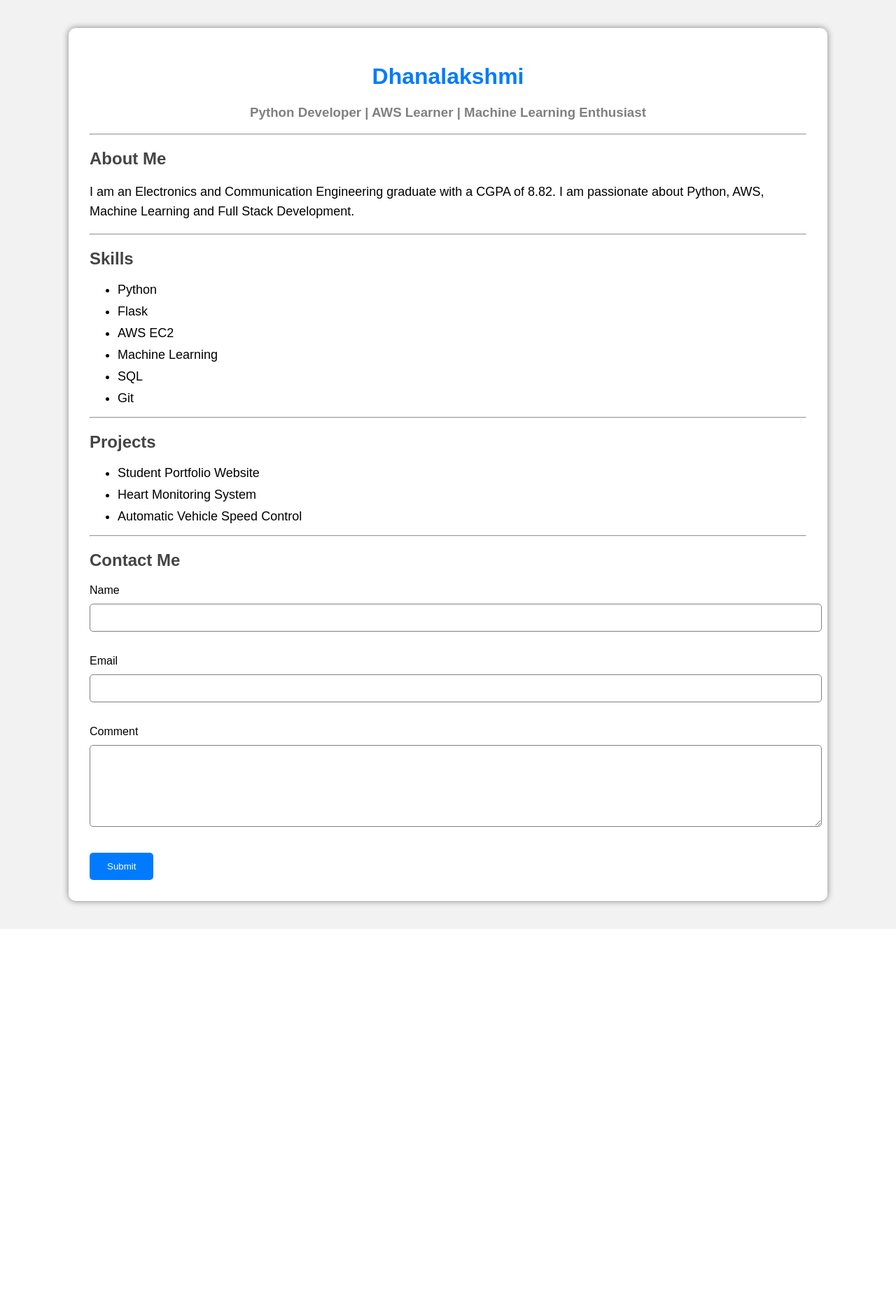
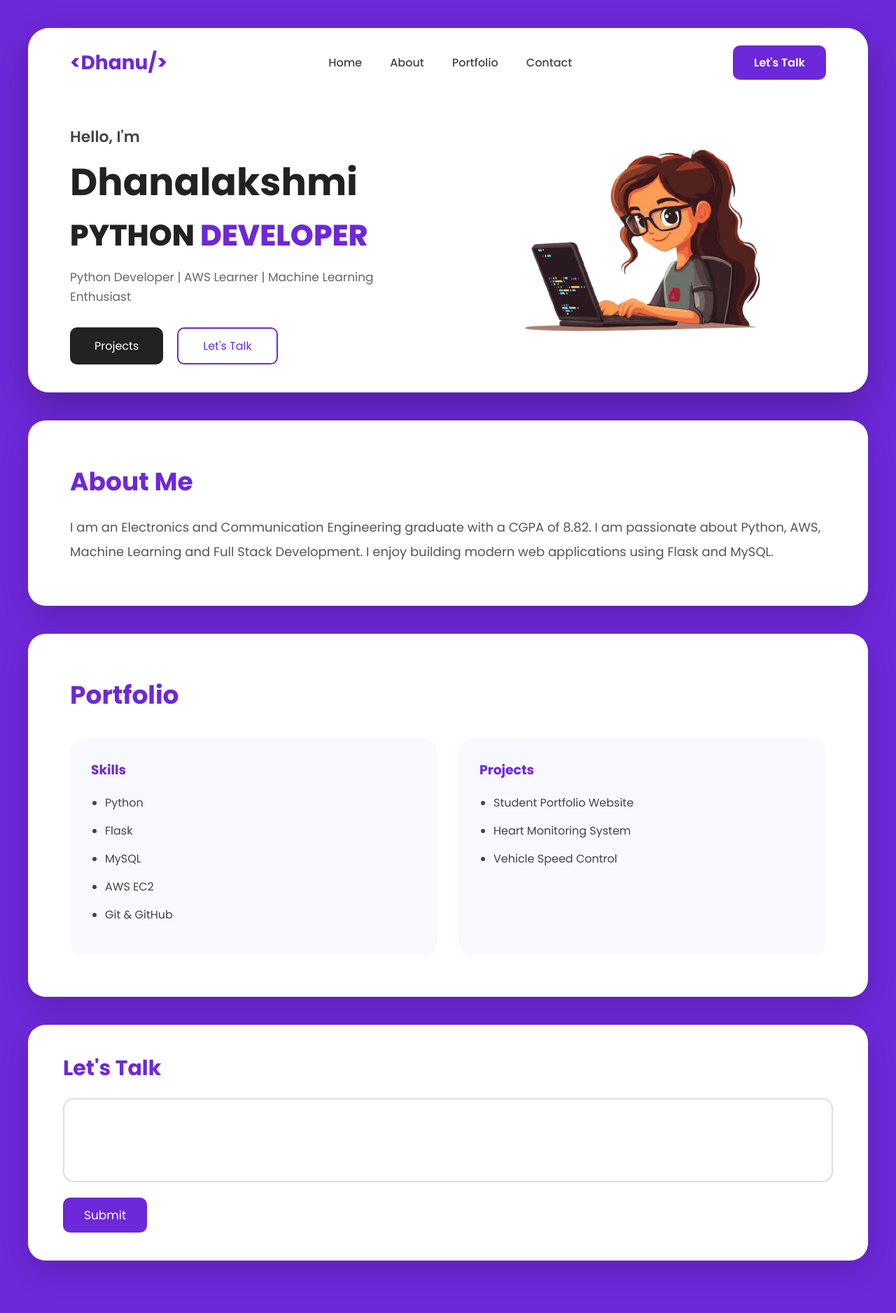
Before and after one commit to Chejarladhanu18/StudentPortfolio, a Flask app: page / in a window 1280 px wide. Shown: the whole page at 70% size. Before the commit the page ends 1328 px from the top, so only its background shows below. Run offline with Flask 3, Linux system fonts and the light colour scheme.

Commit message:
Updated portfolio UI with modern landing page

```diff
--- a/app.py
+++ b/app.py
@@ -10,13 +10,11 @@ def home():
 @app.route("/comment", methods=["POST"])
 def comment():
 
-    name = request.form["name"]
-    email = request.form["email"]
     comment = request.form["comment"]
 
-    save_comment(name, email, comment)
+    save_comment(comment)
 
     return "<h2>Thank You! Your comment has been saved.</h2><br><a href='/'>Go Back</a>"
 
 if __name__ == "__main__":
-    app.run(host="0.0.0.0", port=5000, debug=True)
+    app.run(debug=True)
--- a/static/style.css
+++ b/static/style.css
@@ -1,62 +1,412 @@
-body{
-    background:#f2f2f2;
-    font-family:Arial, Helvetica, sans-serif;
+/* Google Font */
+
+@import url('https://fonts.googleapis.com/css2?family=Poppins:wght@300;400;500;600;700;800&display=swap');
+
+*{
     margin:0;
     padding:0;
+    box-sizing:border-box;
+    font-family:'Poppins',sans-serif;
+    scroll-behavior:smooth;
 }
 
-.container{
-    width:80%;
-    margin:40px auto;
-    background:white;
-    padding:30px;
-    border-radius:10px;
-    box-shadow:0px 0px 10px gray;
+body{
+    background:#6d28d9;
+    padding:40px;
 }
 
-h1{
-    color:#007BFF;
-    text-align:center;
+/* Main Container */
+
+.main-container{
+
+    max-width:1200px;
+    margin:auto;
+    background:#fff;
+    border-radius:30px;
+    overflow:hidden;
+    box-shadow:0 20px 50px rgba(0,0,0,.25);
+
 }
 
-h2{
-    color:#444;
+/* Navbar */
+
+nav{
+
+    display:flex;
+    justify-content:space-between;
+    align-items:center;
+    padding:25px 60px;
+
 }
 
-h3{
-    text-align:center;
-    color:gray;
+.logo{
+
+    font-size:28px;
+    font-weight:700;
+    color:#6d28d9;
+
 }
 
-p{
-    font-size:18px;
-    line-height:28px;
+nav ul{
+
+    list-style:none;
+    display:flex;
+    gap:40px;
+
 }
 
-ul li{
-    margin:10px 0;
-    font-size:18px;
+nav ul li a{
+
+    text-decoration:none;
+    color:#444;
+    font-weight:500;
+    transition:.3s;
+
 }
 
-input, textarea{
+nav ul li a:hover{
+
+    color:#6d28d9;
+
+}
+
+.talk-btn{
+
+    text-decoration:none;
+    background:#6d28d9;
+    color:white;
+    padding:12px 30px;
+    border-radius:10px;
+    font-weight:600;
+    transition:.3s;
+
+}
+
+.talk-btn:hover{
+
+    background:#4f1bb5;
+
+}
+
+/* Hero Section */
+
+.hero{
+    display:flex;
+    justify-content:space-between;
+    align-items:center;
+    padding:40px 60px;
+    gap:40px;
+}
+
+.left{
+
+    flex:1;
+
+}
+
+.left h3{
+    font-size:22px;
+    color:#444;
+    font-weight:600;
+}
+
+.left h1{
+    font-size:54px;
+    margin:8px 0;
+    color:#222;
+    font-weight:700;
+}
+
+.left h2{
+    font-size:42px;
+    color:#222;
+    margin-bottom:18px;
+    line-height:55px;
+    font-weight:800;
+}
+
+.left span{
+
+    color:#6d28d9;
+
+}
+
+.left p{
+    color:#666;
+    font-size:17px;
+    line-height:28px;
+    margin-bottom:30px;
+    max-width:500px;
+}
+
+/* Buttons */
+
+.buttons{
+
+    display:flex;
+    gap:20px;
+
+}
+
+.btn1{
+
+    background:#222;
+    color:#fff;
+    text-decoration:none;
+    padding:14px 35px;
+    border-radius:10px;
+    transition:.3s;
+
+}
+
+.btn1:hover{
+
+    background:#000;
+
+}
+
+.btn2{
+
+    border:2px solid #6d28d9;
+    color:#6d28d9;
+    text-decoration:none;
+    padding:12px 35px;
+    border-radius:10px;
+    transition:.3s;
+
+}
+
+.btn2:hover{
+
+    background:#6d28d9;
+    color:#fff;
+
+}
+
+/* Right Image */
+
+.right{
+
+    flex:1;
+    text-align:center;
+
+}
+
+.right img{
+
     width:100%;
-    padding:10px;
-    margin-top:10px;
+    max-width:480px;
+
+}
+
+/* About */
+
+.about{
+
+    max-width:1200px;
+    margin:40px auto;
+    background:#fff;
+    border-radius:25px;
+    padding:60px;
+    box-shadow:0 15px 40px rgba(0,0,0,.15);
+
+}
+
+.about h2{
+
+    color:#6d28d9;
+    margin-bottom:20px;
+    font-size:36px;
+
+}
+
+.about p{
+
+    font-size:18px;
+    line-height:35px;
+    color:#555;
+
+}
+
+/* Portfolio */
+
+.portfolio{
+
+    max-width:1200px;
+    margin:40px auto;
+    background:#fff;
+    border-radius:25px;
+    padding:60px;
+    box-shadow:0 15px 40px rgba(0,0,0,.15);
+
+}
+
+.portfolio h2{
+
+    color:#6d28d9;
+    font-size:36px;
+    margin-bottom:35px;
+
+}
+
+.cards{
+
+    display:flex;
+    gap:30px;
+    flex-wrap:wrap;
+
+}
+
+.card{
+
+    flex:1;
+    min-width:300px;
+    background:#f8f8ff;
+    border-radius:20px;
+    padding:30px;
+    transition:.3s;
+
+}
+
+.card:hover{
+
+    transform:translateY(-10px);
+
+}
+
+.card h3{
+
+    color:#6d28d9;
+    margin-bottom:20px;
+
+}
+
+.card ul{
+
+    padding-left:20px;
+
+}
+
+.card li{
+
     margin-bottom:15px;
-    border:1px solid gray;
-    border-radius:5px;
-    font-size:16px;
+    color:#444;
+
+}
+
+/* Contact */
+
+.contact{
+
+    max-width:1200px;
+    margin:35px auto;
+    background:#fff;
+    border-radius:25px;
+    padding:40px 50px;
+    box-shadow:0 15px 40px rgba(0,0,0,.15);
+
+}
+
+.contact h2{
+
+    color:#6d28d9;
+    font-size:30px;
+    margin-bottom:20px;
+
+}
+
+textarea{
+
+    width:100%;
+    height:120px;
+    border:2px solid #ddd;
+    border-radius:15px;
+    padding:15px;
+    resize:none;
+    font-size:17px;
+    outline:none;
+
+}
+
+textarea:focus{
+
+    border-color:#6d28d9;
+
 }
 
 button{
-    background:#007BFF;
+
+    margin-top:15px;
+    background:#6d28d9;
     color:white;
-    padding:12px 25px;
     border:none;
-    border-radius:5px;
+    padding:12px 30px;
+    font-size:17px;
+    border-radius:10px;
     cursor:pointer;
+    transition:.3s;
+
 }
 
 button:hover{
-    background:#0056b3;
+
+    background:#4f1bb5;
+
 }
+
+/* Responsive */
+
+@media(max-width:900px){
+
+nav{
+
+    flex-direction:column;
+    gap:20px;
+
+}
+
+nav ul{
+
+    flex-wrap:wrap;
+    justify-content:center;
+
+}
+
+.hero{
+
+    flex-direction:column-reverse;
+    text-align:center;
+
+}
+
+.left h1{
+
+    font-size:48px;
+
+}
+
+.left h2{
+
+    font-size:40px;
+
+}
+
+.buttons{
+
+    justify-content:center;
+
+}
+
+.cards{
+
+    flex-direction:column;
+
+}
+
+body{
+
+    padding:15px;
+
+}
+
+}
--- a/templates/index.html
+++ b/templates/index.html
@@ -1,79 +1,166 @@
 <!DOCTYPE html>
-<html>
+<html lang="en">
 
 <head>
-
-    <title>Student Portfolio</title>
+    <meta charset="UTF-8">
+    <meta name="viewport" content="width=device-width, initial-scale=1.0">
+    <title>Dhanalakshmi | Portfolio</title>
 
     <link rel="stylesheet" href="{{ url_for('static', filename='style.css') }}">
-
 </head>
 
 <body>
 
-<div class="container">
+<div class="main-container">
+
+    <!-- Navigation -->
+    <nav>
+
+        <div class="logo">
+            &lt;Dhanu/&gt;
+        </div>
+
+        <ul>
+
+            <li><a href="#home">Home</a></li>
+
+            <li><a href="#about">About</a></li>
+
+            <li><a href="#portfolio">Portfolio</a></li>
+
+            <li><a href="#contact">Contact</a></li>
+
+        </ul>
+
+        <a href="#contact" class="talk-btn">
+            Let's Talk
+        </a>
+
+    </nav>
+
+
+    <!-- Hero Section -->
+
+    <section class="hero" id="home">
+
+        <div class="left">
+
+            <h3>Hello, I'm</h3>
 
             <h1>Dhanalakshmi</h1>
 
-<h3>Python Developer | AWS Learner | Machine Learning Enthusiast</h3>
+            <h2>PYTHON <span>DEVELOPER</span></h2>
 
-<hr>
+            <p>
+                Python Developer | AWS Learner | Machine Learning Enthusiast
+            </p>
+
+            <div class="buttons">
+
+                <a href="#portfolio" class="btn1">
+                    Projects
+                </a>
+
+                <a href="#contact" class="btn2">
+                    Let's Talk
+                </a>
+
+            </div>
+
+        </div>
+
+
+        <div class="right">
+
+            <img src="{{ url_for('static', filename='developer.png') }}" alt="Developer">
+
+        </div>
+
+    </section>
+
+</div>
+
+
+<!-- ABOUT -->
+
+<section class="about" id="about">
 
     <h2>About Me</h2>
 
     <p>
-I am an Electronics and Communication Engineering graduate with a CGPA of 8.82.
-I am passionate about Python, AWS, Machine Learning and Full Stack Development.
+        I am an Electronics and Communication Engineering graduate with a CGPA of 8.82. I am passionate about Python,
+        AWS, Machine Learning and Full Stack Development. I enjoy building modern web applications using Flask and
+        MySQL.
     </p>
 
-<hr>
+</section>
 
-<h2>Skills</h2>
+
+<!-- PORTFOLIO -->
+
+<section class="portfolio" id="portfolio">
+
+    <h2>Portfolio</h2>
+
+    <div class="cards">
+
+        <div class="card">
+            <h3>Skills</h3>
 
             <ul>
 
                 <li>Python</li>
                 <li>Flask</li>
+                <li>MySQL</li>
                 <li>AWS EC2</li>
-<li>Machine Learning</li>
-<li>SQL</li>
-<li>Git</li>
+                <li>Git & GitHub</li>
 
             </ul>
 
-<hr>
+        </div>
 
-<h2>Projects</h2>
+        <div class="card">
+
+            <h3>Projects</h3>
 
             <ul>
 
                 <li>Student Portfolio Website</li>
                 <li>Heart Monitoring System</li>
-<li>Automatic Vehicle Speed Control</li>
+                <li>Vehicle Speed Control</li>
 
             </ul>
 
-<hr>
+        </div>
 
-<h2>Contact Me</h2>
+    </div>
+
+</section>
+
+
+<!-- CONTACT -->
+
+<section class="contact" id="contact">
+
+    <h2>Let's Talk</h2>
 
     <form action="/comment" method="POST">
 
-<label>Name</label><br>
-<input type="text" name="name" required><br><br>
+        <textarea
+            name="comment"
+            placeholder="Write your message..."
+            required>
+        </textarea>
 
-<label>Email</label><br>
-<input type="email" name="email" required><br><br>
+        <button type="submit">
 
-<label>Comment</label><br>
-<textarea name="comment" rows="5" required></textarea><br><br>
+            Submit
 
-<button type="submit">Submit</button>
+        </button>
 
     </form>
 
-</div>
+</section>
 
 </body>
-
 </html>
```
Also changed, not shown: database.py (+4 -16 lines), static/developer.png (added). Lines whose indentation alone changed are shown as unchanged.
